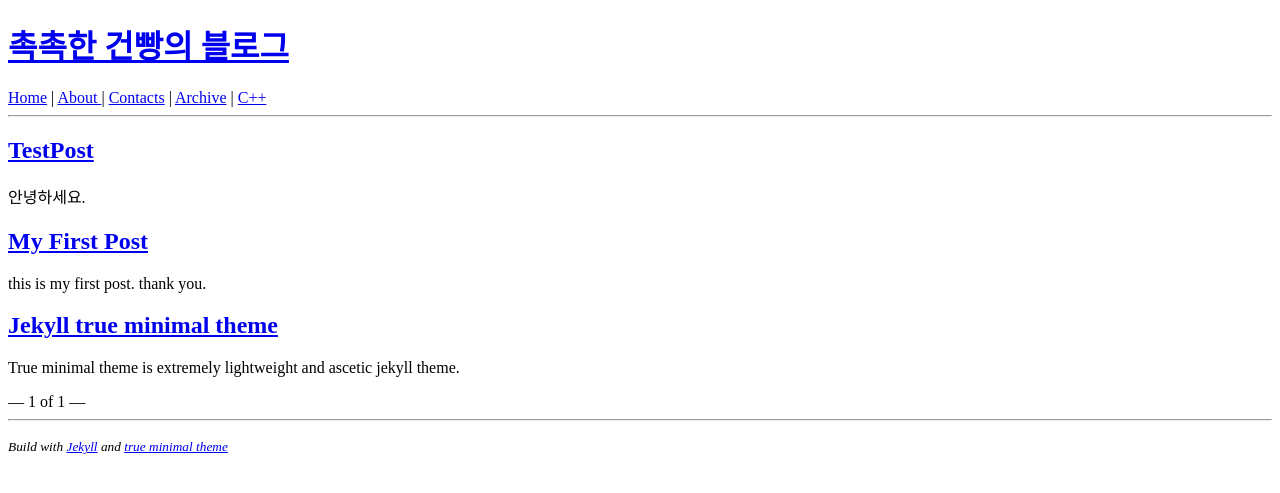
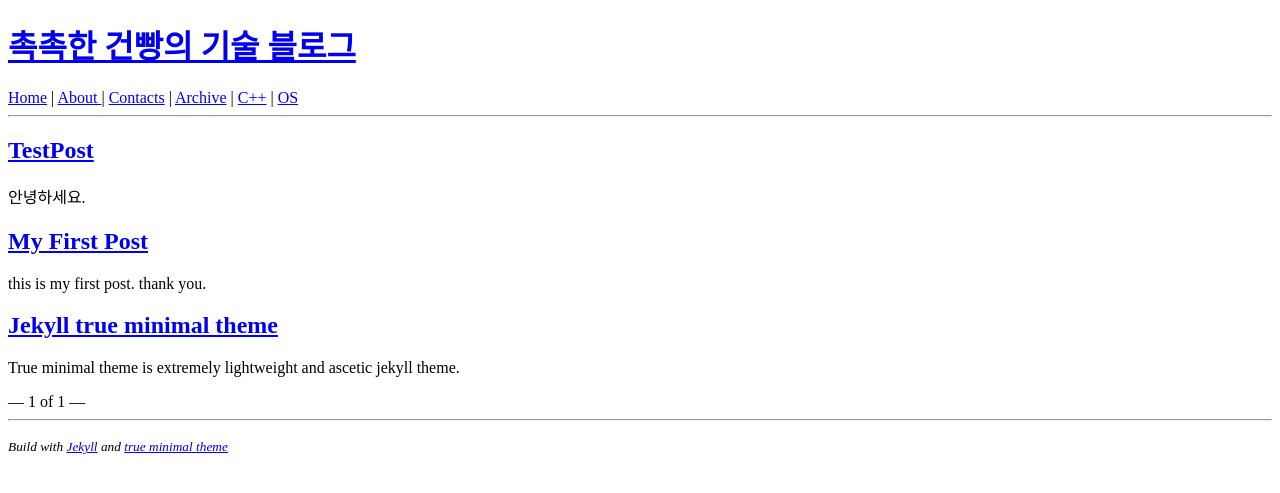
Before and after one commit to SeongMinJin/SeongMinJin.github.io, a Jekyll site: the page built from index.html, in a window 1280 px wide. Shown: the top 493 px of the page. Built offline with Jekyll 4.4.1, drawn with Linux system fonts in a browser that asks for light colours; the list of posts is cut into pages by our own code.

Commit message:
add os directory

```diff
--- a/_config.yml
+++ b/_config.yml
@@ -1,4 +1,4 @@
-name: "촉촉한 건빵의 블로그"
+name: "촉촉한 건빵의 기술 블로그"
 description: "작고 소소한 기록 블로그"
 
 url: 'https://SeongMinJin.github.io'
--- a/_includes/header.html
+++ b/_includes/header.html
@@ -1,5 +1,5 @@
 <header>
     <h1><a href='{{ site.url }}/'>{{ site.name }}</a></h1>
 </header>
-<a href='{{ site.url }}/'> Home</a> | <a href='{{ site.url }}/about/'>About </a> | <a href='{{ site.url }}/contact/'> Contacts</a> | <a href='{{ site.url }}/archive/'> Archive</a>  | <a href='{{ stie.url }}/c++'> C++</a>
+<a href='{{ site.url }}/'> Home</a> | <a href='{{ site.url }}/about/'>About </a> | <a href='{{ site.url }}/contact/'> Contacts</a> | <a href='{{ site.url }}/archive/'> Archive</a>  | <a href='{{ stie.url }}/c++'> C++</a> | <a href='{{ site.url }}/os'> OS</a>
 <hr>
--- /dev/null
+++ b/os/index.html
@@ -0,0 +1,5 @@
+---
+layout: default
+---
+            <h2>Operatring System</h2>
+            <p>OS page</p>
```
